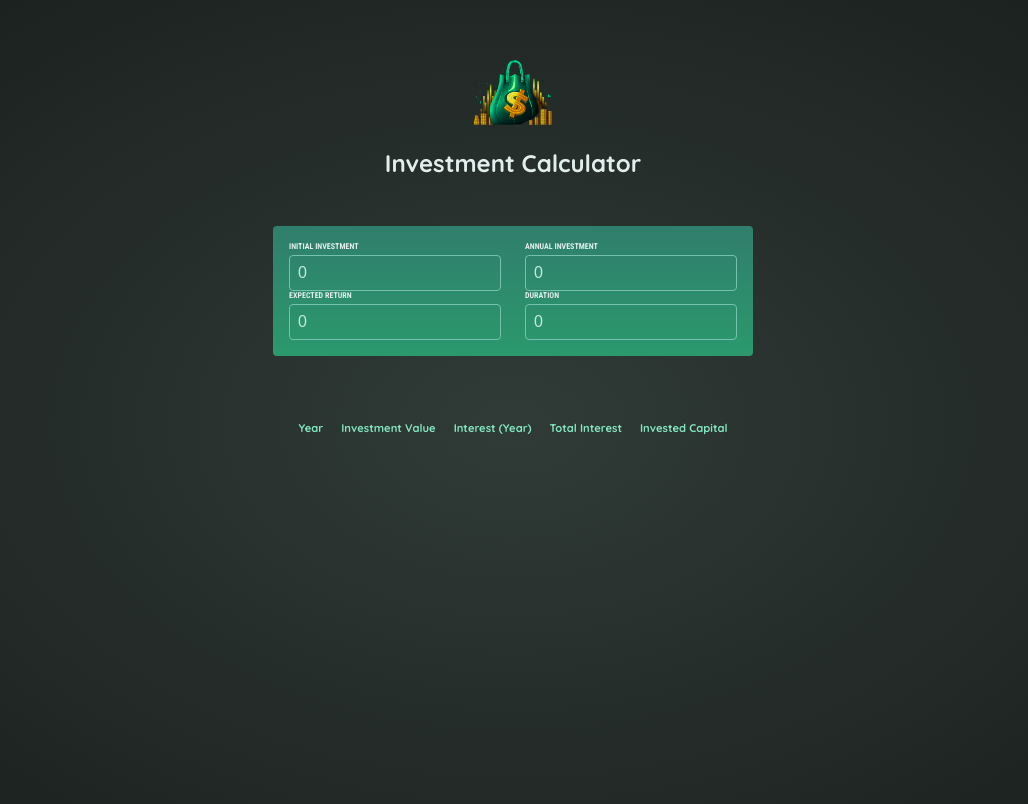
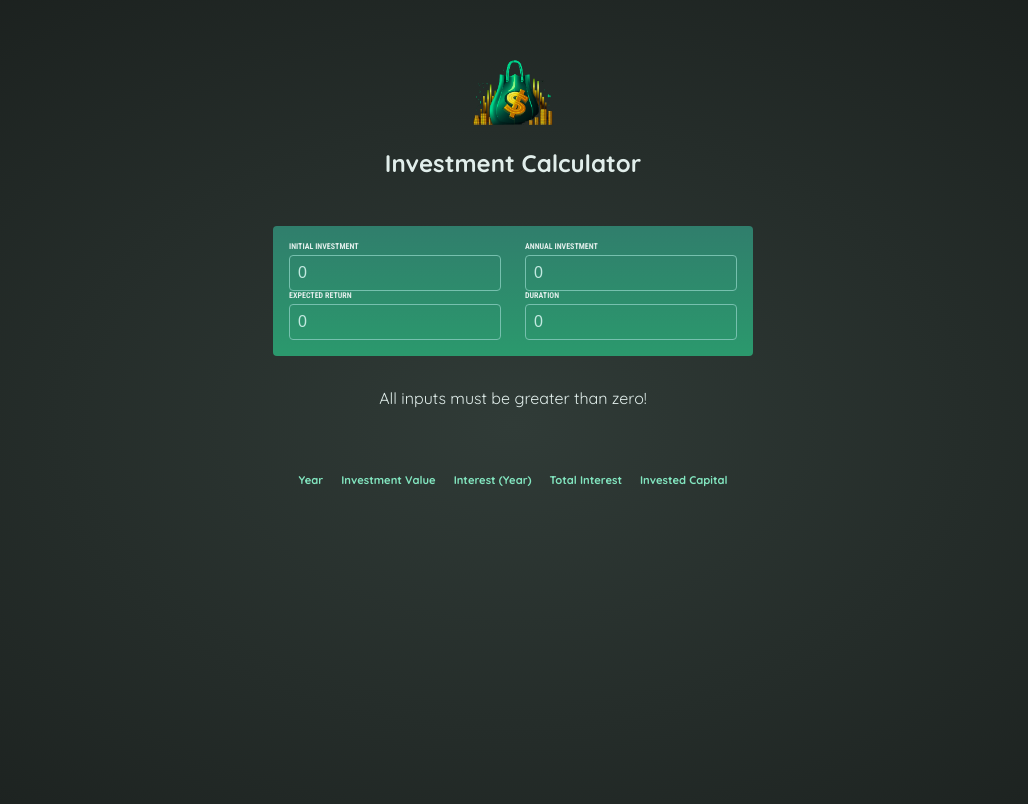
Before and after one commit to niamhbrockbank/investment-calculator, a React (Vite) app: page / in a window 1280 px wide. Shown: the top 804 px of the page, without its empty margins (127-1155 px from the left). Built offline with nearby package versions, Linux system fonts and the light colour scheme.

Commit message:
Add simple error handling for less than zero values

```diff
--- a/src/components/Input.jsx
+++ b/src/components/Input.jsx
@@ -14,6 +14,12 @@ export default function Input({
     setInputValue(event.target.value);
   }
 
+  function handleUnFocus() {
+    setInputState((prevState) => {
+      return { ...prevState, [id]: parseFloat(inputValue) };
+    });
+  }
+
   return (
     <span>
       <label htmlFor={id}>{label}</label>
@@ -21,11 +27,7 @@ export default function Input({
         id={id}
         type={type}
         onChange={(e) => handleChange(e)}
-        onBlur={() =>
-          setInputState((prevState) => {
-            return { ...prevState, [id]: parseFloat(inputValue) };
-          })
-        }
+        onBlur={handleUnFocus}
         value={inputValue}
         {...props}
       />
--- a/src/components/ResultTable.jsx
+++ b/src/components/ResultTable.jsx
@@ -1,7 +1,18 @@
 import { calculateInvestmentResults, formatter } from "../util/investment";
 
 export default function ResultTable({ inputValues, ...props }) {
-  const investmentResults = calculateInvestmentResults(inputValues);
+  let showWarning = false;
+
+  for (const key in inputValues) {
+    if (inputValues[key] < 1) {
+      showWarning = true;
+    }
+  }
+
+  let investmentResults = [];
+  if (!showWarning) {
+    investmentResults = calculateInvestmentResults(inputValues);
+  }
 
   const tableHeaders = [
     "Year",
@@ -24,6 +35,10 @@ export default function ResultTable({ inputValues, ...props }) {
   );
 
   return (
+    <>
+      {showWarning && (
+        <div className="center">All inputs must be greater than zero!</div>
+      )}
       <table id="result">
         <thead>
           <tr>
@@ -34,5 +49,6 @@ export default function ResultTable({ inputValues, ...props }) {
         </thead>
         <tbody>{tableRows}</tbody>
       </table>
+    </>
   );
 }
```
Lines whose indentation alone changed are shown as unchanged.
